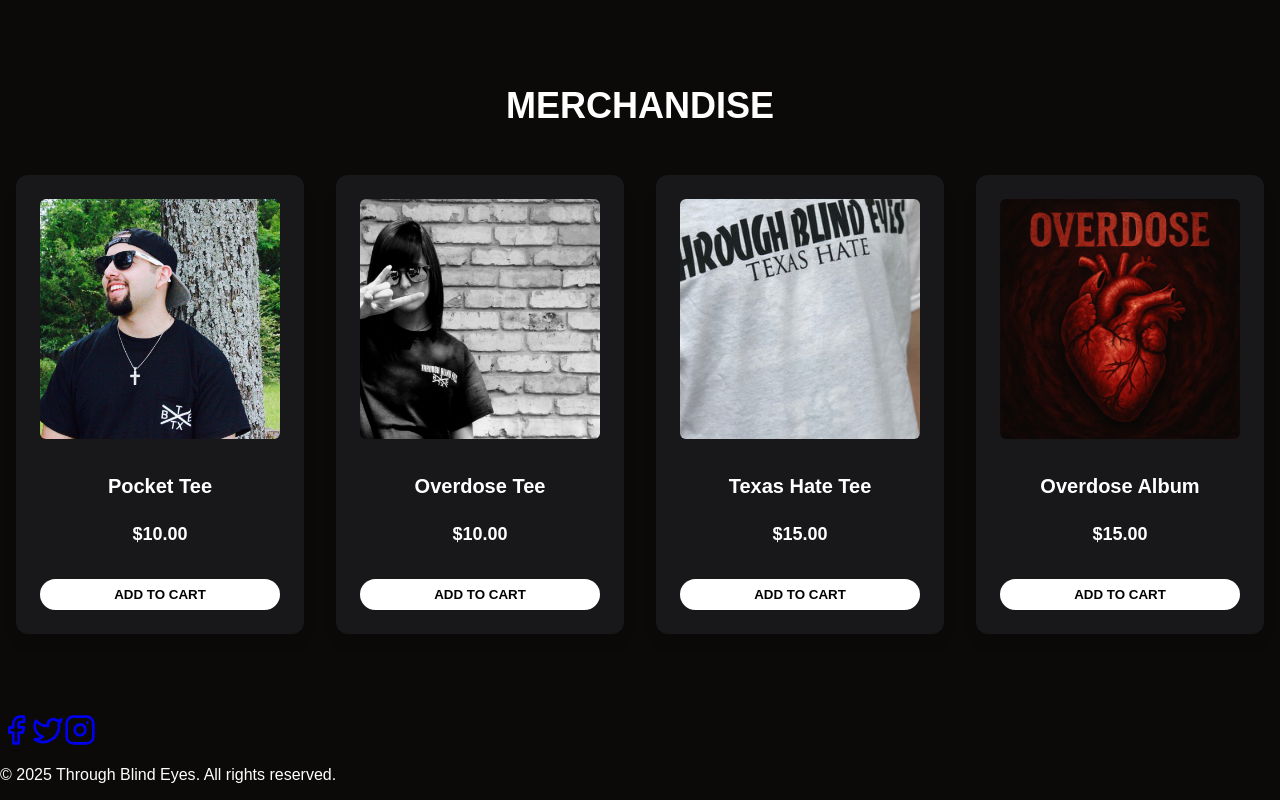
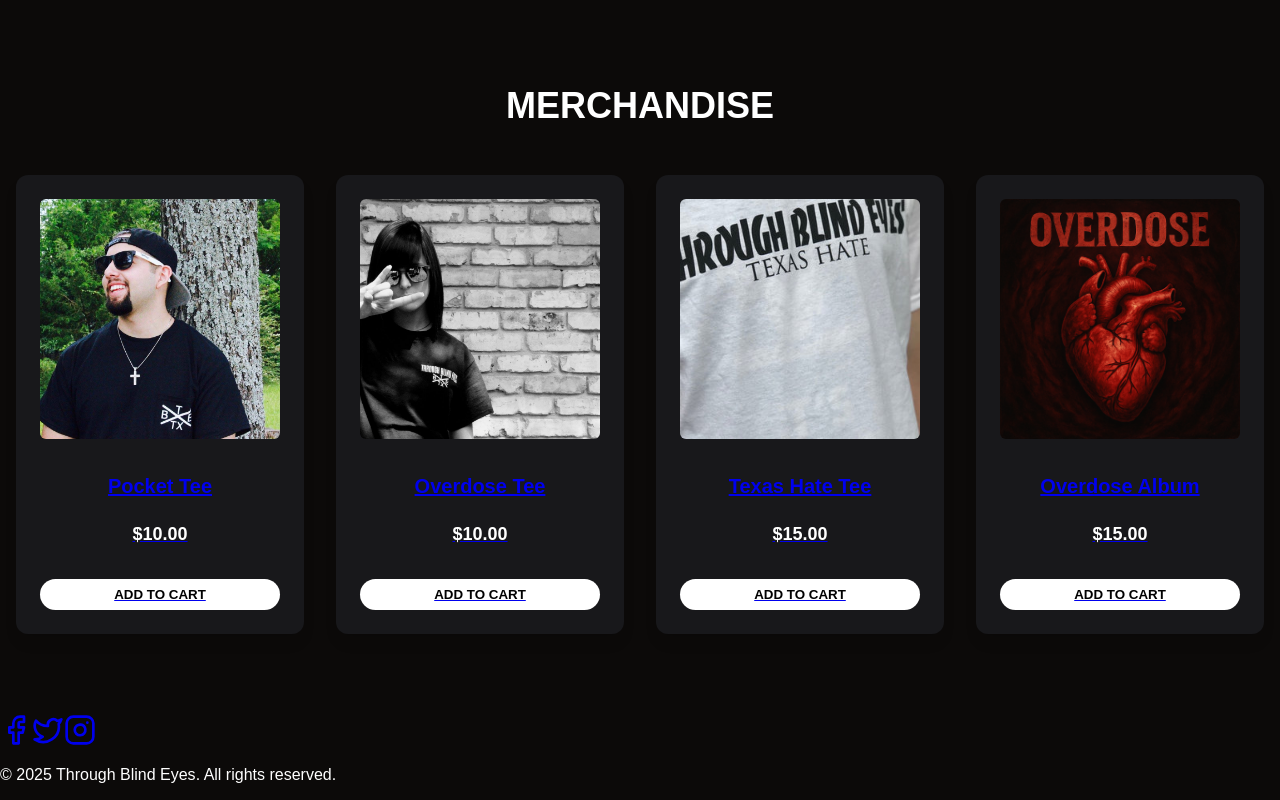
Before and after one commit to iamgunbun/TBEWebpage, a React (Create React App) app: page / in a window 1280 px wide. Shown: the part 1394-2194 px from the top of the page. Built offline with nearby package versions, Linux system fonts and the light colour scheme.

Commit message:
Update MerchPreview.jsx

```diff
--- a/src/components/MerchPreview.jsx
+++ b/src/components/MerchPreview.jsx
@@ -9,8 +9,11 @@ const MerchPreview = () => {
       <h2 className="section-title">Merchandise</h2>
       <div className="merch-grid">
         {previewItems.map((item, index) => (
-          <div
+          <a
             key={index}
+            href={item.storeUrl}
+            target="_blank"
+            rel="noopener noreferrer"
             className="merch-item"
           >
             <img
@@ -23,7 +26,7 @@ const MerchPreview = () => {
             <button className="merch-add-to-cart">
               Add to Cart
             </button>
-          </div>
+          </a>
         ))}
       </div>
     </section>
```
